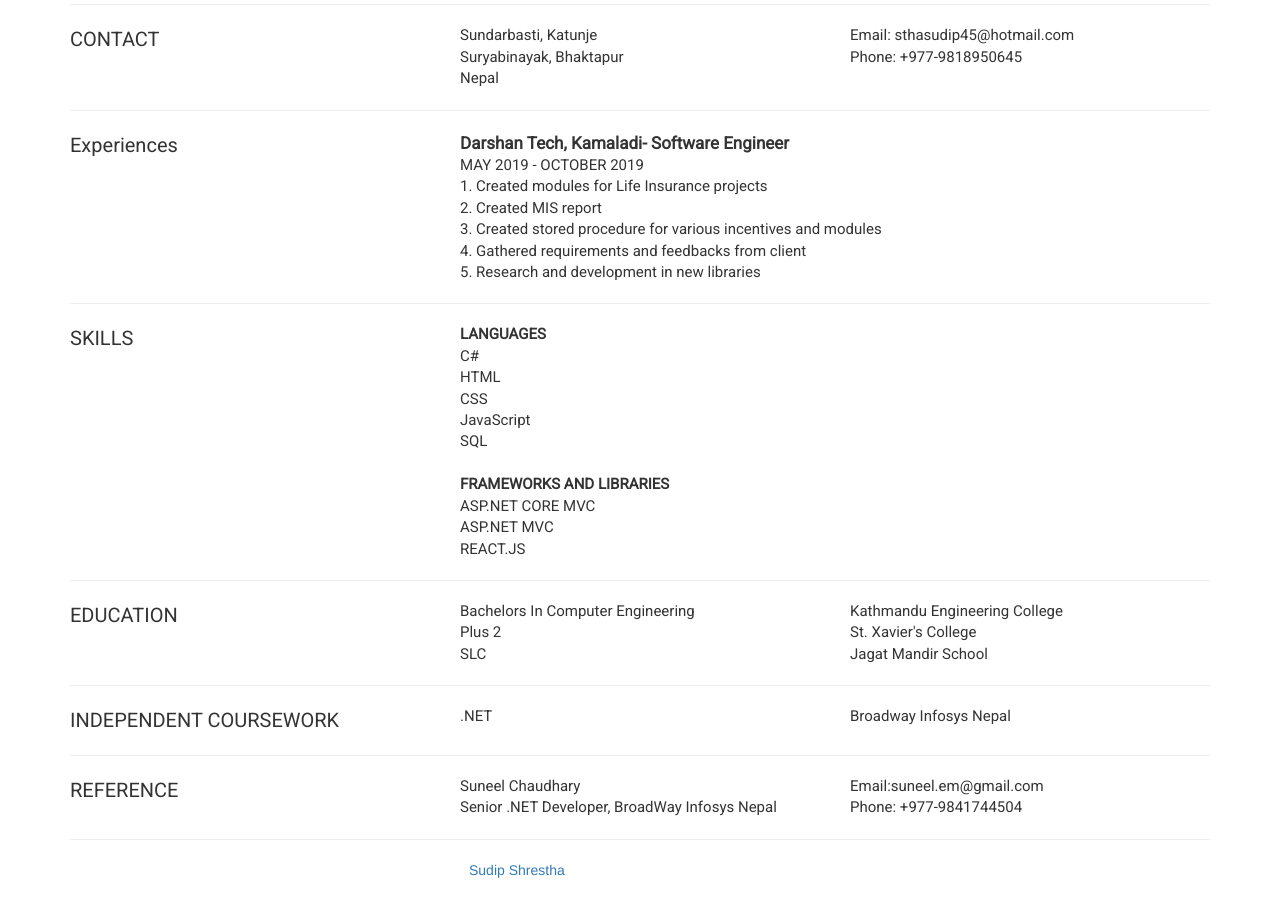
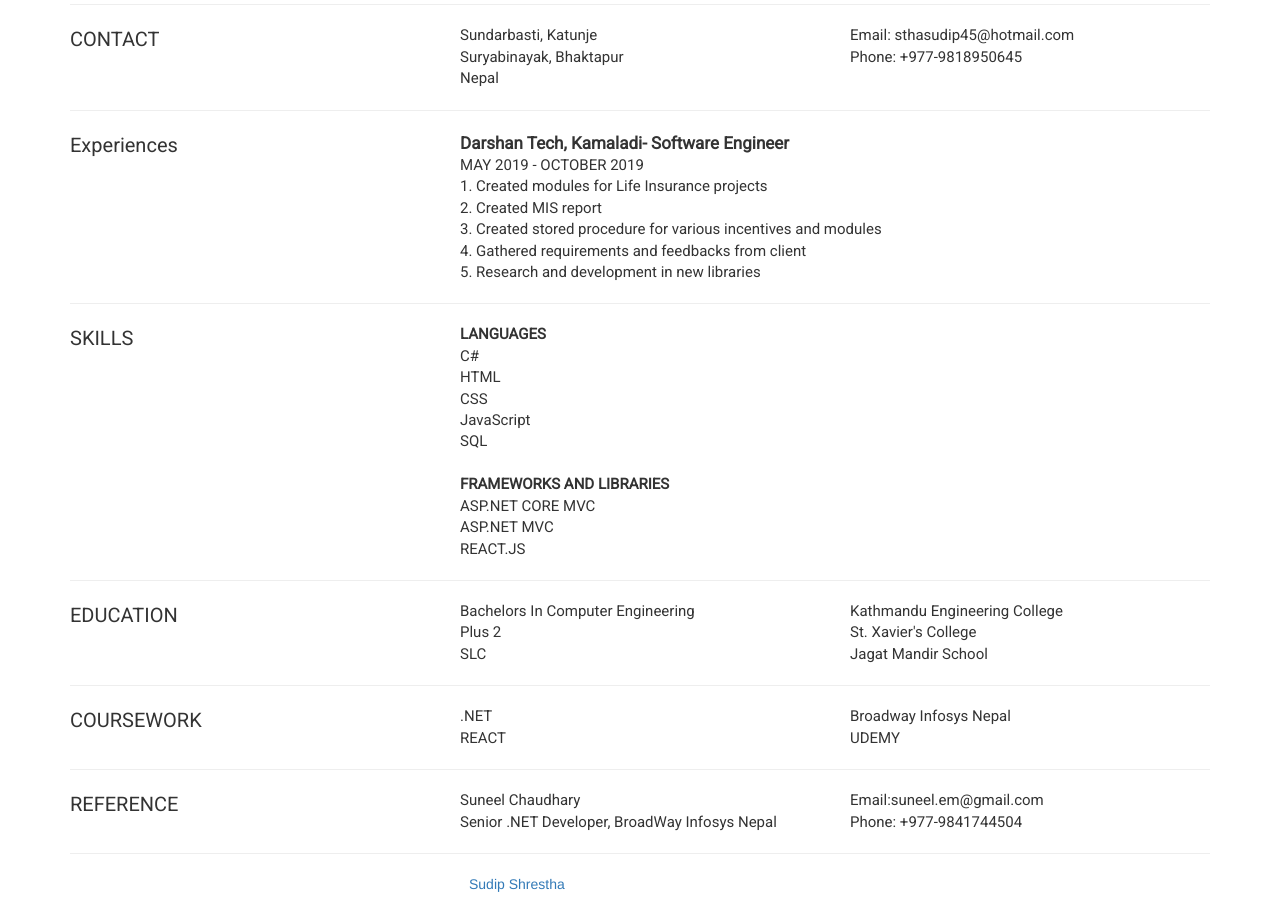
Before and after one commit to Sthasudip/sthasudip.github.io, a plain HTML site: page index.html in a window 1280 px wide. Shown: the part 120-1034 px from the top of the page. Drawn offline with nearby package versions, Linux system fonts and the light colour scheme.

Commit message:
Update index.html

```diff
--- a/index.html
+++ b/index.html
@@ -119,13 +119,20 @@
         <hr>
         <div class="row">
             <div class="col-lg-4 headers">
-                INDEPENDENT COURSEWORK
+                 COURSEWORK
             </div>
             <div class="col-lg-4 content">
                 .NET
             </div>
             <div class="col-lg-4 content">
                 Broadway Infosys Nepal
+
+            </div>
+            <div class="col-lg-4 content">
+                REACT
+            </div>
+            <div class="col-lg-4 content">
+                UDEMY
 
             </div>
         </div>
```
